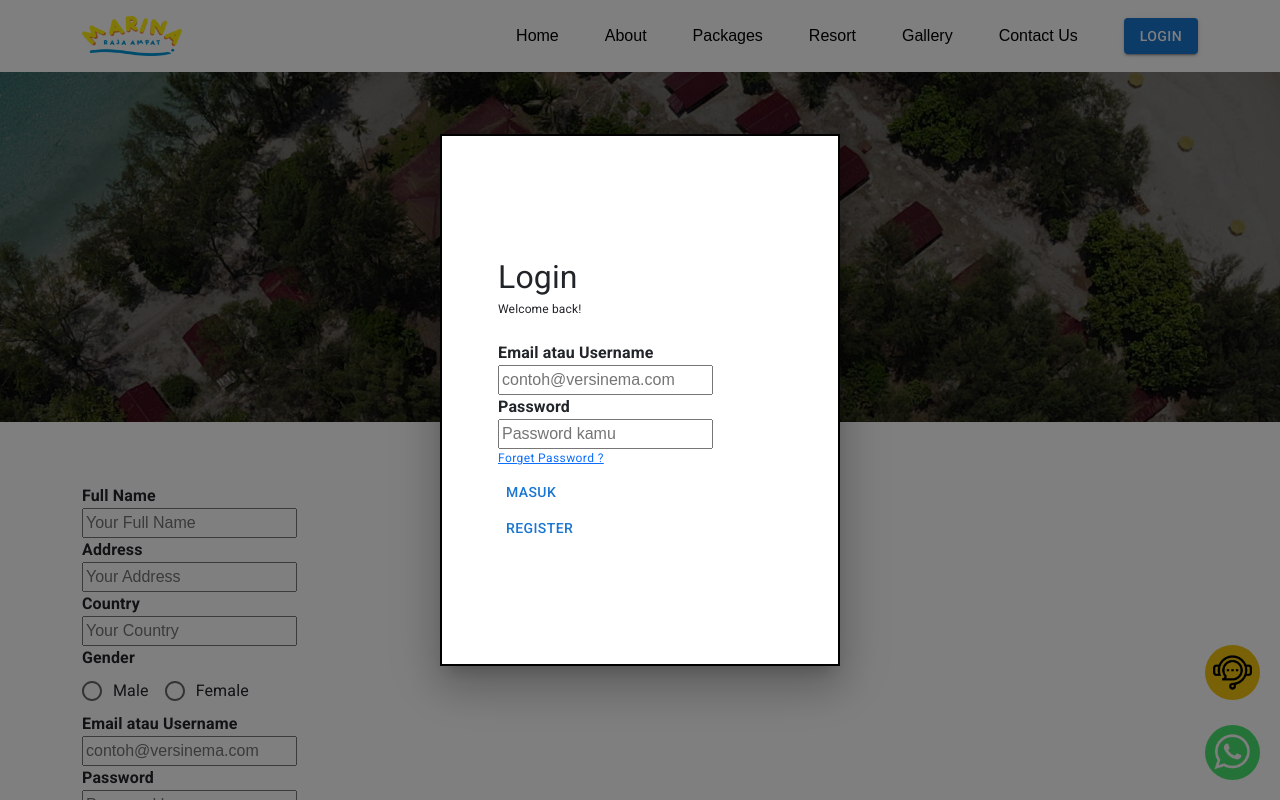
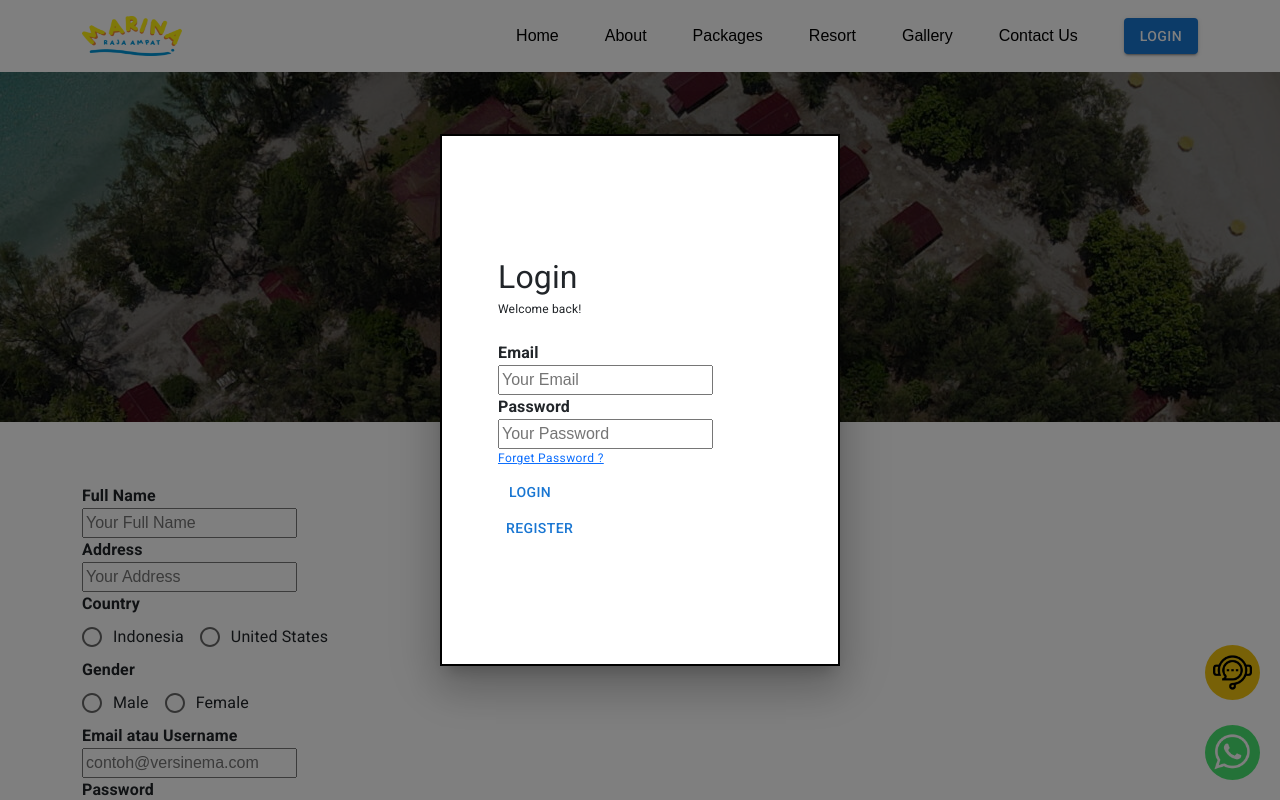
Before and after one commit to abewartech/bayubuanatravel-clone, a Next.js app: page /register in a window 1280 px wide. Both pictures are taken after a click on the button "LOGIN". Shown: the top 800 px of the page. Built offline with nearby package versions, Linux system fonts and the light colour scheme.

Commit message:
✨ login & register

```diff
--- a/pages/register.js
+++ b/pages/register.js
@@ -1,14 +1,20 @@
-// import { useRouter } from "next/router";
+import { useRouter } from "next/router";
 import Link from "next/link";
 import Layout from "../src/components/Layout";
 import HeaderPage from "../src/components/common/HeaderPage";
 import resort from "./../public/assets/resort.jpg";
 import { ErrorMessage, Field, Form, Formik } from "formik";
-import { Box, Button, FormControlLabel, Radio, Typography } from "@mui/material";
+import {
+  Box,
+  Button,
+  FormControlLabel,
+  Radio,
+  Typography
+} from "@mui/material";
 import axios from "axios";
 
 export default function Register() {
-  // const currUrl = useRouter();
+  const router = useRouter();
   // const typePage = currUrl.query.type;
   const breadcrumb = [
     {
@@ -50,13 +56,13 @@ export default function Register() {
               return errors;
             }}
             onSubmit={(values, { setSubmitting }) => {
-              setTimeout(() => {
-                alert(JSON.stringify(values, null, 2));
-                setSubmitting(false);
-              }, 400);
-              axios.post("http://api.marinarajaampat.id/users/v1/register", values).then(res => {
-                console.log(res);
-              })
+              axios
+                .post("http://api.marinarajaampat.id/users/v1/register", values)
+                .then((res) => {
+                  console.log(res);
+                  setSubmitting(false);
+                  router.push("/");
+                });
             }}
           >
             {({
@@ -105,12 +111,28 @@ export default function Register() {
                     Country
                   </Box>
                 </Typography>
-                <Field
-                  type="text"
-                  onChange={handleChange}
-                  name="country"
-                  placeholder="Your Country"
-                />
+                <div role="group" aria-labelledby="my-radio-group">
+                  <FormControlLabel
+                    control={
+                      <Radio
+                        onChange={handleChange}
+                        name="country"
+                        value="ID"
+                      />
+                    }
+                    label="Indonesia"
+                  />
+                  <FormControlLabel
+                    control={
+                      <Radio
+                        onChange={handleChange}
+                        name="country"
+                        value="US"
+                      />
+                    }
+                    label="United States"
+                  />
+                </div>
                 <ErrorMessage name="country" component="div" />
 
                 <Typography>
@@ -121,21 +143,13 @@ export default function Register() {
                 <div role="group" aria-labelledby="my-radio-group">
                   <FormControlLabel
                     control={
-                      <Radio
-                        onChange={handleChange}
-                        name="gender"
-                        value="male"
-                      />
+                      <Radio onChange={handleChange} name="gender" value="l" />
                     }
                     label="Male"
                   />
                   <FormControlLabel
                     control={
-                      <Radio
-                        onChange={handleChange}
-                        name="gender"
-                        value="female"
-                      />
+                      <Radio onChange={handleChange} name="gender" value="p" />
                     }
                     label="Female"
                   />
@@ -169,8 +183,6 @@ export default function Register() {
                   placeholder="Password kamu"
                 />
                 <ErrorMessage name="password" component="div" />
-
-                {/* Include other form fields as needed based on your schema */}
 
                 <div
                   sx={{
--- a/src/components/Layout/Header.js
+++ b/src/components/Layout/Header.js
@@ -6,6 +6,7 @@ import mail from "./../../../public/assets/icon/mail.svg";
 import call from "./../../../public/assets/icon/call.svg";
 import menu from "./../../../public/assets/icon/menu.svg";
 import { useEffect, useState } from "react";
+import { useRouter } from "next/router";
 import {
   Button,
   Modal,
@@ -15,7 +16,8 @@ import {
   Grid,
   Snackbar
 } from "@mui/material";
-import { Formik } from "formik";
+import { ErrorMessage, Field, Formik } from "formik";
+import axios from "axios";
 
 const style = {
   position: "absolute",
@@ -29,8 +31,12 @@ const style = {
   p: 4
 };
 export default function Header(props) {
+  const router = useRouter();
   const { handleShowMenu } = props;
   const [open, setOpen] = useState(false);
+  const [loggedIn, setLoggedIn] = useState(false);
+  const [showButton, setShowButton] = useState(false);
+  const [username, setUsername] = useState("");
   const handleClose = () => setOpen(false);
   useEffect(() => {
     window.onscroll = function () {
@@ -48,8 +54,30 @@ export default function Header(props) {
       }
     }
   }, []);
+  useEffect(() => {
+    const storedToken = localStorage.getItem("access_token");
+
+    if (storedToken) {
+      // Assuming you have a valid token, set the user as logged in
+      setLoggedIn(true);
+
+      // Fetch and set the username from localStorage or your API
+      const storedUsername = localStorage.getItem("username");
+      setUsername(storedUsername || ""); // Set the actual username here
+    }
+  }, []);
   const handleLogin = () => {
     setOpen(true);
+  };
+  // Function to handle logout
+  const handleLogout = () => {
+    // Logic for handling logout (clearing loggedIn and username)
+    setLoggedIn(false);
+    setUsername("");
+
+    // Clear localStorage
+    localStorage.removeItem("access_token");
+    localStorage.removeItem("username");
   };
   return (
     <div className={styles.header}>
@@ -83,9 +111,22 @@ export default function Header(props) {
                 <Link href="/contact-us">Contact Us</Link>
               </div>
               <div className={styles.navItem}>
-                <Button variant="contained" onClick={handleLogin}>
-                  Login
-                </Button>
+                {loggedIn ? (
+                  <div>
+                    <span onClick={() => setShowButton(true)}>
+                      Welcome, {username}!
+                    </span>
+                    {showButton && (
+                      <Button variant="contained" onClick={handleLogout}>
+                        Logout
+                      </Button>
+                    )}
+                  </div>
+                ) : (
+                  <Button variant="contained" onClick={handleLogin}>
+                    Login
+                  </Button>
+                )}
               </div>
             </div>
             <div
@@ -134,10 +175,32 @@ export default function Header(props) {
                     return errors;
                   }}
                   onSubmit={(values, { setSubmitting }) => {
-                    setTimeout(() => {
-                      alert(JSON.stringify(values, null, 2));
-                      setSubmitting(false);
-                    }, 400);
+                    axios
+                      .post(
+                        "http://api.marinarajaampat.id/users/v1/login",
+                        values
+                      )
+                      .then((res) => {
+                        console.log(res);
+                        setSubmitting(false);
+                        router.push("/");
+                        localStorage.setItem(
+                          "access_token",
+                          res.data.data.access_token
+                        );
+                        localStorage.setItem(
+                          "refresh_token",
+                          res.data.data.refresh_token
+                        );
+                        localStorage.setItem("username", values.email);
+                        setOpen(false);
+                        setLoggedIn(true);
+                        //redirect to homepage
+                      })
+                      .catch((error) => {
+                        console.error(error);
+                        setSubmitting(false);
+                      });
                   }}
                 >
                   {({
@@ -148,7 +211,6 @@ export default function Header(props) {
                     handleBlur,
                     handleSubmit,
                     isSubmitting
-                    /* and other goodies */
                   }) => (
                     <form
                       sx={{ margin: 10, height: "40px" }}
@@ -158,27 +220,28 @@ export default function Header(props) {
                     >
                       <Typography>
                         <Box fontSize={16} fontWeight={700} lineHeight="24px">
-                          Email atau Username
+                          Email
                         </Box>
                       </Typography>
-                      <input
+                      <Field
                         type="text"
-                        onChange={handleChange}
-                        name="username"
-                        placeholder="contoh@versinema.com"
+                        name="email"
+                        placeholder="Your Email"
                       />
+                      <ErrorMessage name="email" component="div" />
+
                       <Typography>
                         <Box fontSize={16} fontWeight={700} lineHeight="24px">
                           Password
                         </Box>
                       </Typography>
-                      <input
+                      <Field
                         type="password"
-                        onChange={handleChange}
                         name="password"
-                        autoComplete="on"
-                        placeholder="Password kamu"
+                        placeholder="Your Password"
                       />
+                      <ErrorMessage name="password" component="div" />
+
                       <div
                         sx={{
                           display: "flex",
@@ -203,7 +266,9 @@ export default function Header(props) {
                           marginTop: 10
                         }}
                       >
-                        <Button type="submit">Masuk</Button>
+                        <Button type="submit" disabled={isSubmitting}>
+                          Login
+                        </Button>
                       </div>
                       <div
                         sx={{
```
